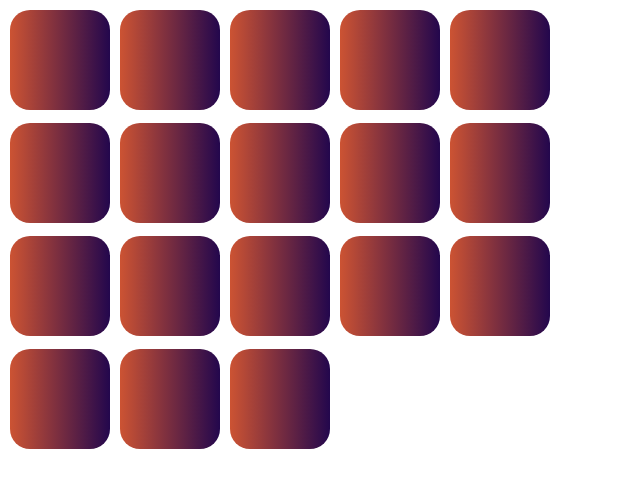
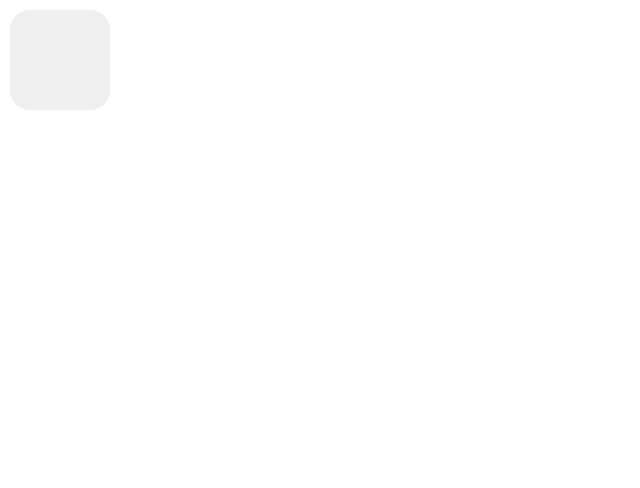
Before and after one commit to Tauhoo/online-edm, a React (Create React App) app: page / in a window 1280 px wide. Shown: the top 488 px of the page, without its empty margins (0-640 px from the left). Built offline with nearby package versions, Linux system fonts and the light colour scheme.

Commit message:
apply defaultValue to  components

```diff
--- a/src/App.js
+++ b/src/App.js
@@ -1,29 +1,30 @@
 import React, { useState } from 'react'
 import ButtonGroup from './components/ButtonGroup'
 import SoundSetting from './components/SoundSetting'
+import AddButton from './components/AddButton'
 
 export default () => {
+  const [defaultValues, updateDefaultValues] = useState([])
   return (
     <>
       <ButtonGroup>
-        <SoundSetting />
-        <SoundSetting />
-        <SoundSetting />
-        <SoundSetting />
-        <SoundSetting />
-        <SoundSetting />
-        <SoundSetting />
-        <SoundSetting />
-        <SoundSetting />
-        <SoundSetting />
-        <SoundSetting />
-        <SoundSetting />
-        <SoundSetting />
-        <SoundSetting />
-        <SoundSetting />
-        <SoundSetting />
-        <SoundSetting />
-        <SoundSetting />
+        {defaultValues.map(defaultValue => (
+          <SoundSetting defaultValue={defaultValue} />
+        ))}
+        <AddButton
+          onClick={() => {
+            const length = defaultValues.length
+            const id = length <= 0 ? 0 : defaultValues[length - 1].id + 1
+            defaultValues.push({
+              key: 65,
+              status: false,
+              url: 'http://www.coolbiz.com/wav/dino.wav',
+              id,
+            })
+
+            updateDefaultValues([...defaultValues])
+          }}
+        />
       </ButtonGroup>
     </>
   )
--- /dev/null
+++ b/src/components/AddButton.js
@@ -0,0 +1,11 @@
+import React from 'react'
+import styled from 'styled-components'
+
+const Container = styled.button`
+  width: 100px;
+  height: 100px;
+  border-radius: 20px;
+  border-width: 0px;
+`
+
+export default ({ onClick }) => <Container onClick={onClick} />
--- a/src/components/GetKey.js
+++ b/src/components/GetKey.js
@@ -55,10 +55,10 @@ const Key = styled.span`
   color: white;
 `
 
-export default ({ onChange }) => {
+export default ({ onChange, defaultValue }) => {
   const [animate, updateAnimate] = useState(false)
   const [isFocus, updateFocus] = useState(false)
-  const [key, updateKey] = useState(null)
+  const [key, updateKey] = useState(defaultValue)
 
   const onType = e => {
     updateAnimate(!animate)
--- a/src/components/Input.js
+++ b/src/components/Input.js
@@ -13,6 +13,6 @@ const Container = styled.input`
   font-size: 1em;
 `
 
-export default ({ onChange, placeholder }) => {
-  return <Container onChange={onChange} placeholder={placeholder} />
+export default props => {
+  return <Container {...props} />
 }
--- a/src/components/SoundSetting.js
+++ b/src/components/SoundSetting.js
@@ -9,12 +9,18 @@ import StatusButton from './StatusButton'
 import { Howl, Howler } from 'howler'
 
 const Container = styled.div``
-export default () => {
+export default ({ onChange, defaultValue }) => {
   const [visible, updateVisible] = useState(false)
-  const [key, updateKey] = useState(null)
-  const [status, updateStatus] = useState(false)
-  const [url, updateUrl] = useState('')
-  const [music, updateMusic] = useState(null)
+  const [key, updateKey] = useState(defaultValue.key)
+  const [status, updateStatus] = useState(defaultValue.status)
+  const [url, updateUrl] = useState(defaultValue.url)
+  const [music, updateMusic] = useState(
+    new Howl({
+      src: [defaultValue.url],
+      loop: true,
+      xhrWithCredentials: false,
+    }),
+  )
 
   const onSave = () => {
     const sound = new Howl({
@@ -22,6 +28,8 @@ export default () => {
       loop: true,
       xhrWithCredentials: false,
     })
+
+    if (onChange) onChange({ key, status, url, id: defaultValue.id })
     updateMusic(sound)
     updateVisible(false)
   }
@@ -59,12 +67,16 @@ export default () => {
       <Modal visible={visible}>
         <Input
           placeholder="audio url"
+          defaultValue={defaultValue.url}
           onChange={({ target }) => updateUrl(target.value)}
         />
         <br />
-        <GetKey onChange={updateKey} />
+        <GetKey onChange={updateKey} defaultValue={defaultValue.key} />
         <br />
-        <StatusButton onChange={updateStatus} />
+        <StatusButton
+          onChange={updateStatus}
+          defaultValue={defaultValue.status}
+        />
         <br />
         <Button onClick={onSave}>save</Button>
       </Modal>
--- a/src/components/StatusButton.js
+++ b/src/components/StatusButton.js
@@ -44,8 +44,8 @@ const Train = styled.div`
   transition: 0.3s;
 `
 
-export default ({ onChange }) => {
-  const [status, updateStatus] = useState(false)
+export default ({ onChange, defaultValue }) => {
+  const [status, updateStatus] = useState(defaultValue)
 
   const onClick = () => {
     updateStatus(!status)
```
